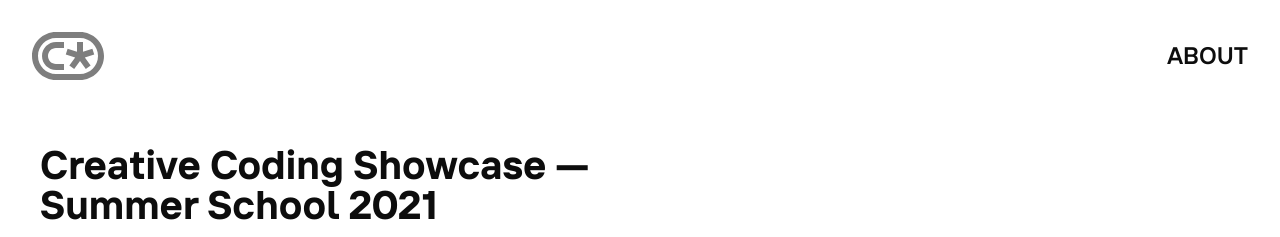
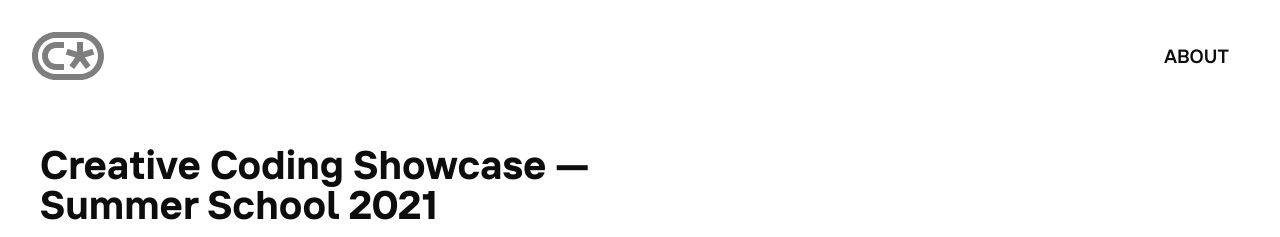
Before and after one commit to clouddessau/creative-coding-showcase, a Jekyll site: the page built from about.html, in a window 1280 px wide. Shown: the top 237 px of the page. Built offline with Jekyll 4.4.1, drawn with Linux system fonts in a browser that asks for light colours.

Commit message:
Styles: Update navigation item appearance

```diff
--- a/_sass/base/elements/_navigation.scss
+++ b/_sass/base/elements/_navigation.scss
@@ -1,5 +1,5 @@
 nav {
-  font-size: 1.5em;
+  font-size: 1.2em;
   text-transform: uppercase;
 
   ul {
@@ -14,10 +14,14 @@
       }
 
       a {
+        padding: .5em 1em;
         color: $color-text_secondary;
+        border-radius: 1em + .7em * 2;
+        transition: all .2s ease-out;
 
         &:hover {
-          color: $color-text
+          color: $color-text;
+          background: lighten($color-text, 90%)
         }
       }
     }
```
